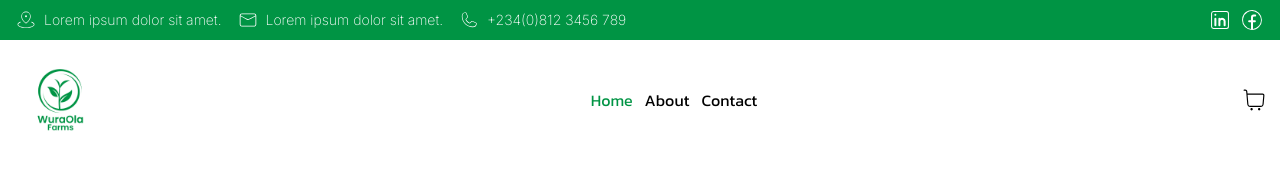
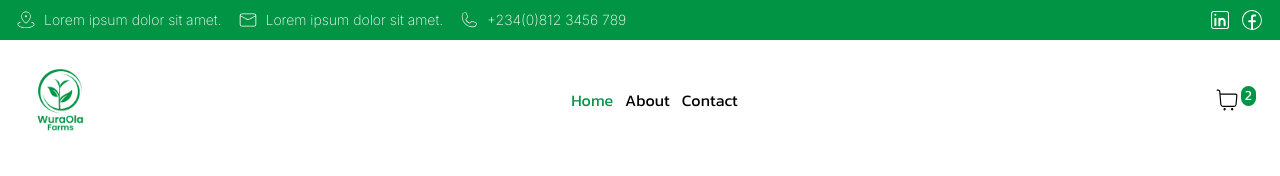
Before and after one commit to OlaiwonAbdullahi/WuraOla-Farms, a React (Vite) app: page / in a window 1280 px wide. Shown: the top 176 px of the page. Built offline with nearby package versions, Linux system fonts and the light colour scheme.

Commit message:
update Navbar.jsx

```diff
--- a/src/components/Navbar.jsx
+++ b/src/components/Navbar.jsx
@@ -13,8 +13,11 @@ const Navbar = () => {
           <li>Contact</li>
         </ul>
       </div>
-      <div className="">
+      <div className=" p-3 flex">
         <CiShoppingCart className=" h-7 w-7" />
+        <span className=" text-sm bg-secondary text-primary h-5 p-1 items-center flex rounded-full">
+          2
+        </span>
       </div>
     </div>
   );
```
